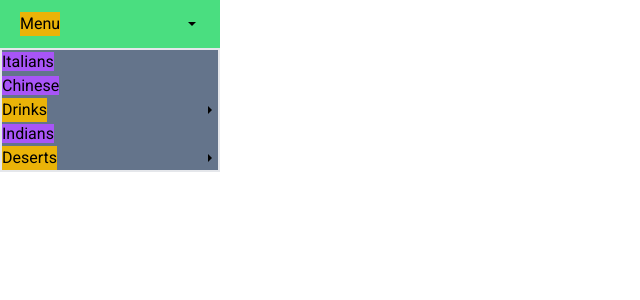
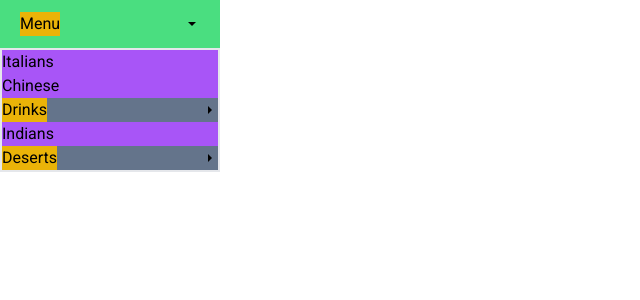
Before and after one commit to LinoXsama/componenty, a Next.js app: page / in a window 1280 px wide. Both pictures are taken after a click on the button "Menu". Shown: the top 300 px of the page, without its empty margins (0-640 px from the left). Built offline with nearby package versions, Linux system fonts and the light colour scheme.

Commit message:
Changement de l'apprence des éléments du menu contenant un composant Link de NEXT JS !
- Les composants Link occupent maintenant toute la largeur de leur
élément parent respectif, qui porte la classe menu-item

```diff
--- a/app/globals.css
+++ b/app/globals.css
@@ -22,7 +22,7 @@
 
 .menu-item {
   /* width: 100%; */
-  /* cursor: pointer; */
+  cursor: pointer;
 }
 
 .submenu-item {
@@ -86,3 +86,8 @@ li,
   opacity: 1;
   translate: 8px 0;
 }
+
+.link {
+  display: block;
+  width: 100%;
+}
--- a/components/test.jsx
+++ b/components/test.jsx
@@ -22,28 +22,28 @@ const DropdownMenu = () => {
 
 			<ul className={`border-2 bg-blue-500 menu ${isMenuOpen ? 'open' : ''}`}>
 				{/* Menu items */}
-				<li className='bg-slate-500 menu-item'><Link href='/' className='bg-purple-500'>Italians</Link></li>
-				<li className='bg-slate-500 menu-item'><Link href='/' className='bg-purple-500'>Chinese</Link></li>
+				<li className='bg-slate-500 menu-item'><Link href='/' className='bg-purple-500 link'>Italians</Link></li>
+				<li className='bg-slate-500 menu-item'><Link href='/' className='bg-purple-500 link'>Chinese</Link></li>
 				<li className='bg-slate-500 menu-item submenu-toggle'>
 					<span className='bg-yellow-500'>Drinks</span>
 					<IoMdArrowDropright color='#db8400' className='icon' />
 
 					<ul className='bg-red-500 submenu'>
 						{/* Submenu items */}
-						<li className='bg-orange-500 submenu-item'><Link className='bg-purple-500' href='/'>Coffee</Link></li>
-						<li className='bg-orange-500 submenu-item'><Link className='bg-purple-500' href='/'>Tea</Link></li>
-						<li className='bg-orange-500 submenu-item'><Link className='bg-purple-500' href='/'>Hot chocolate</Link></li>
+						<li className='bg-orange-500 submenu-item'><Link className='bg-purple-500 link' href='/'>Coffee</Link></li>
+						<li className='bg-orange-500 submenu-item'><Link className='bg-purple-500 link' href='/'>Tea</Link></li>
+						<li className='bg-orange-500 submenu-item'><Link className='bg-purple-500 link' href='/'>Hot chocolate</Link></li>
 					</ul>
 				</li>
-				<li className='bg-slate-500 menu-item'><Link href='/' className='bg-purple-500'>Indians</Link></li>
+				<li className='bg-slate-500 menu-item'><Link href='/' className='bg-purple-500 link'>Indians</Link></li>
 				<li className='bg-slate-500 menu-item submenu-toggle'>
 					<span className='bg-yellow-500'>Deserts</span>
 					<IoMdArrowDropright color='#db8400' className='icon' />
 
 					<ul className='bg-red-500 submenu'>
 						{/* Submenu items */}
-						<li className='bg-orange-500 submenu-item'><Link className='bg-purple-500' href='/'>Tiramisu</Link></li>
-						<li className='bg-orange-500 submenu-item'><Link className='bg-purple-500' href='/'>Granola</Link></li>
+						<li className='bg-orange-500 submenu-item'><Link className='bg-purple-500 link' href='/'>Tiramisu</Link></li>
+						<li className='bg-orange-500 submenu-item'><Link className='bg-purple-500 link' href='/'>Granola</Link></li>
 					</ul>
 				</li>
 			</ul>
```
